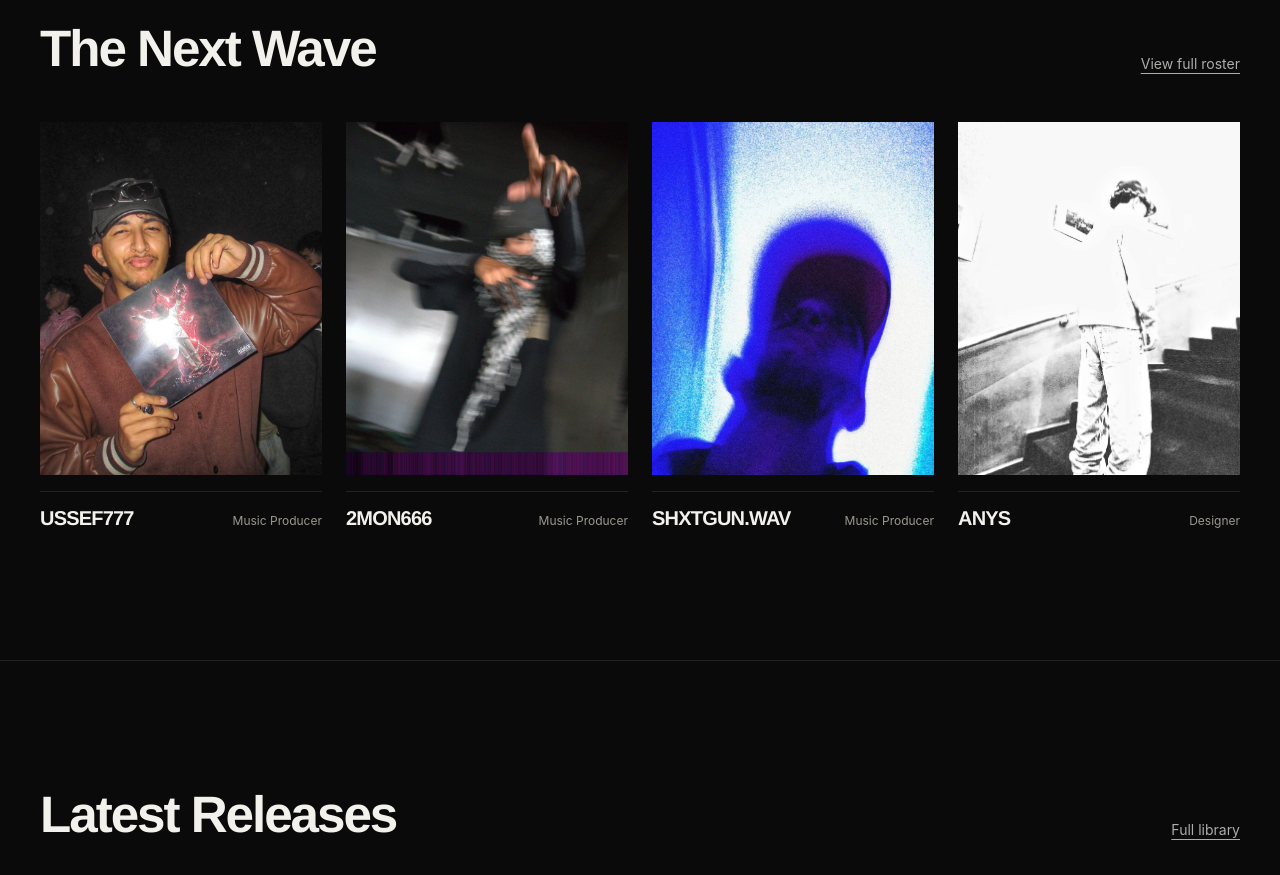
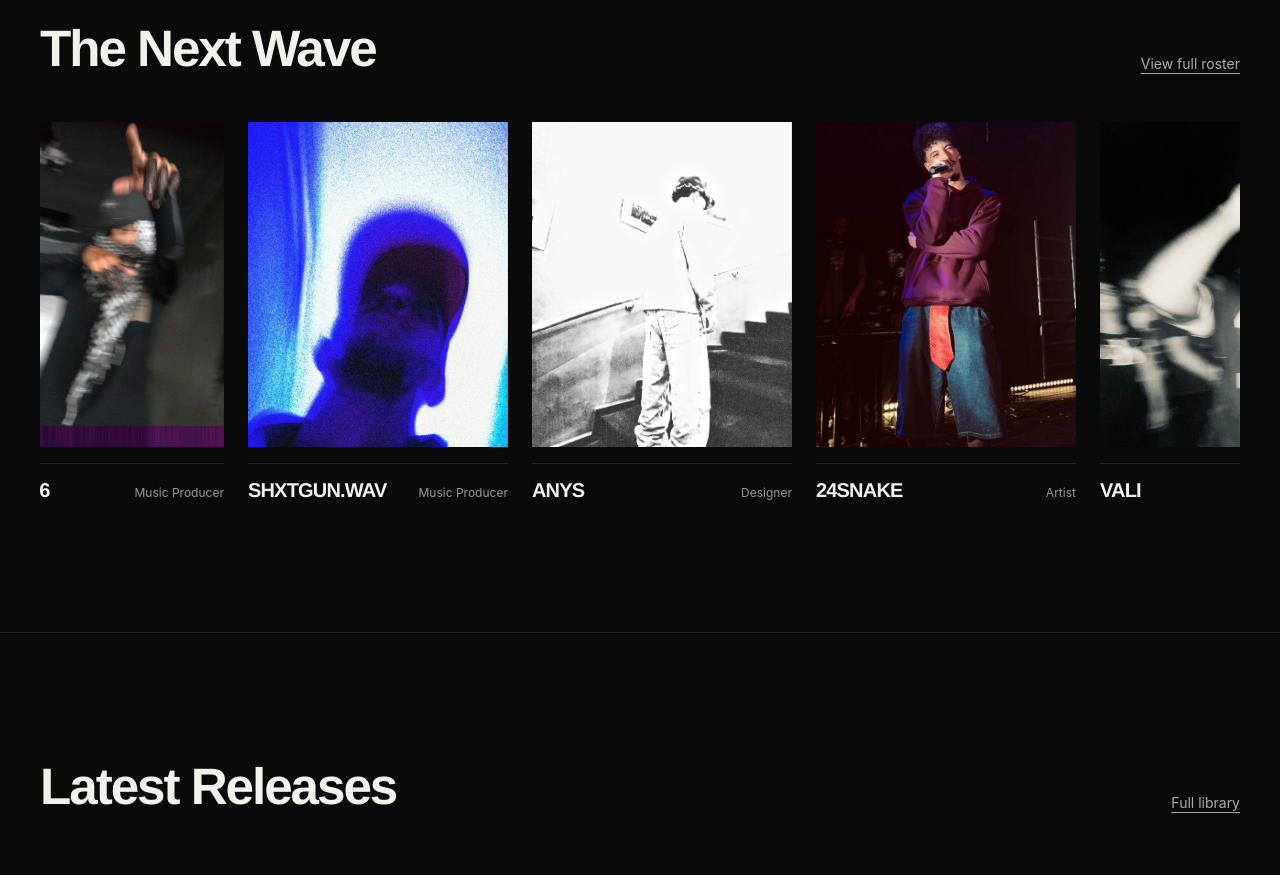
Before and after one commit to ProdbyUssef777/nurys-studios, a Next.js app: page / in a window 1280 px wide. Shown: the part 1420-2295 px from the top of the page. Built offline with nearby package versions, Linux system fonts and the light colour scheme.

Commit message:
add auto-scroll marquee, fix bugs

```diff
--- a/app/globals.css
+++ b/app/globals.css
@@ -70,3 +70,28 @@ body {
 .text-balance {
   text-wrap: balance;
 }
+
+/* Auto-scrolling roster marquee: two copies of the track slide
+   left continuously; hovering pauses it so people can read. */
+@keyframes marquee-scroll {
+  from {
+    transform: translateX(0);
+  }
+  to {
+    transform: translateX(-50%);
+  }
+}
+
+.animate-marquee {
+  animation: marquee-scroll 36s linear infinite;
+}
+
+.marquee-wrapper:hover .animate-marquee {
+  animation-play-state: paused;
+}
+
+@media (prefers-reduced-motion: reduce) {
+  .animate-marquee {
+    animation: none;
+  }
+}
--- a/app/page.tsx
+++ b/app/page.tsx
@@ -5,12 +5,11 @@ import { artists } from '@/data/artists';
 import { releases } from '@/data/releases';
 import { visuals } from '@/data/visuals';
 import Reveal from '@/components/Reveal';
-import ArtistCard from '@/components/ArtistCard';
+import RosterMarquee from '@/components/RosterMarquee';
 import ReleaseRow from '@/components/ReleaseRow';
 import VisualCard from '@/components/VisualCard';
 
 export default function HomePage() {
-  const featuredArtists = artists.slice(0, 4);
   const latestReleases = releases.slice(0, 3);
   const featuredVisuals = visuals.slice(0, 4);
 
@@ -88,10 +87,8 @@ export default function HomePage() {
             </div>
           </Reveal>
 
-          <div className="mt-12 grid grid-cols-2 gap-4 md:grid-cols-4 md:gap-6">
-            {featuredArtists.map((artist) => (
-              <ArtistCard key={artist.slug} artist={artist} />
-            ))}
+          <div className="mt-12">
+            <RosterMarquee artists={artists} />
           </div>
         </div>
       </section>
--- /dev/null
+++ b/components/RosterMarquee.tsx
@@ -0,0 +1,19 @@
+import type { Artist } from '@/data/artists';
+import ArtistCard from './ArtistCard';
+
+export default function RosterMarquee({ artists }: { artists: Artist[] }) {
+  // Duplicate the track so the loop is seamless (animates from 0 to -50%).
+  const track = [...artists, ...artists];
+
+  return (
+    <div className="marquee-wrapper overflow-hidden">
+      <div className="animate-marquee flex w-max gap-4 md:gap-6">
+        {track.map((artist, i) => (
+          <div key={`${artist.slug}-${i}`} className="w-[200px] shrink-0 sm:w-[240px] md:w-[260px]">
+            <ArtistCard artist={artist} />
+          </div>
+        ))}
+      </div>
+    </div>
+  );
+}
--- a/data/artists.ts
+++ b/data/artists.ts
@@ -86,15 +86,6 @@ export const artists: Artist[] = [
     social: { instagram: '@24.snake' },
   },
   {
-    slug: 'sultanmoussa',
-    name: 'SULTAN MOUSSA ( OVA )',
-    roles: ['Artist', 'Rapper'],
-    category: 'artist',
-    bio: 'Sultan Moussa is an Egyptian artist bringing a distinctive energy to the region’s evolving underground scene. His sound blends raw emotion, modern trap influences, and experimental textures, creating a style that feels personal, direct, and unapologetic.',
-    image: '/img/artists/sultanmoussa.jpg',
-    social: { instagram: '@sultanmoussax' },
-  },
-  {
     slug: 'vali',
     name: 'VALI',
     roles: ['Video Editor', 'Filmmaker'],
```
Also changed, not shown: public/img/artists/shxtgunwav.jpg.
